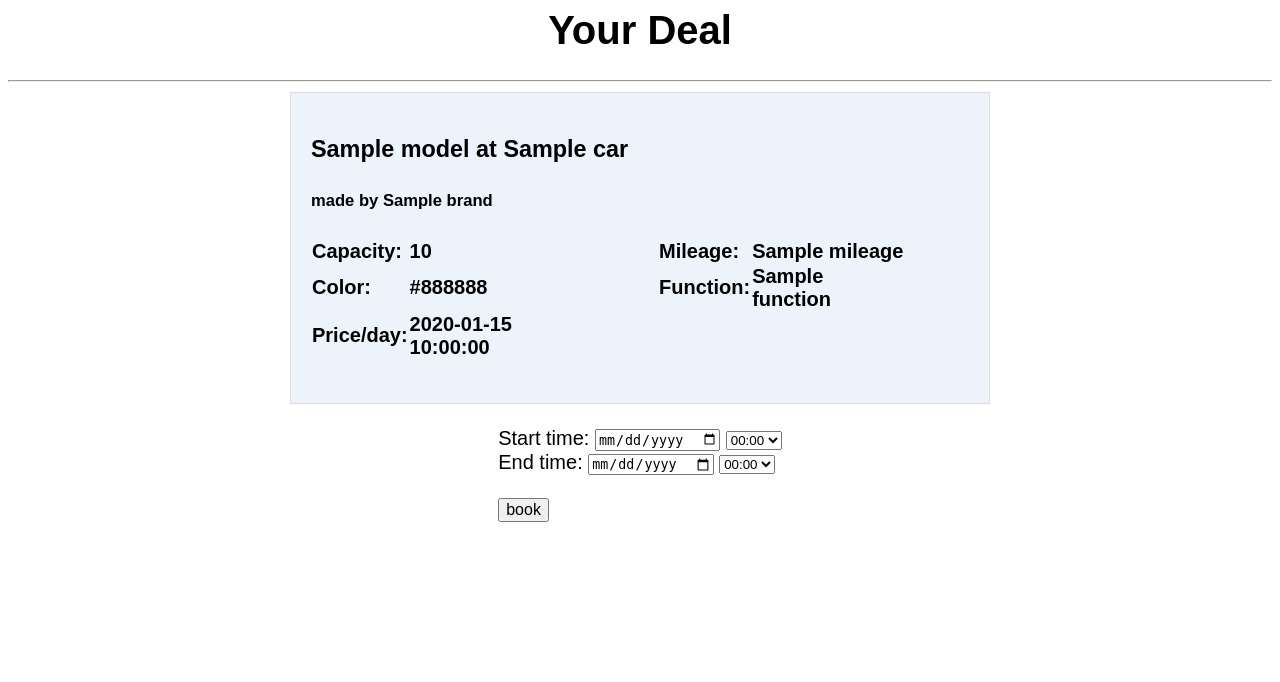
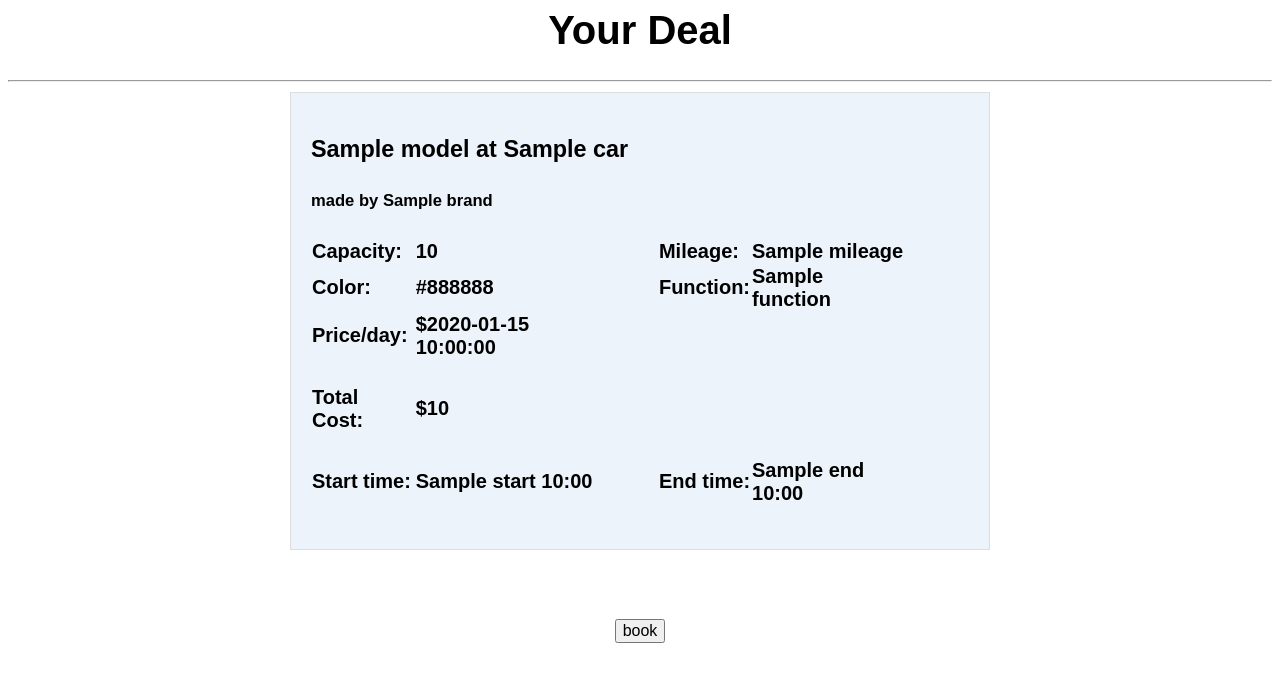
Before and after one commit to ZaneXiao1/COMS4111-proj1-CarRenting, a Flask app: template templates/book.html in a window 1280 px wide. Shown: the top 682 px of the page. Run offline with Flask 3, Linux system fonts and the light colour scheme; the template is opened without the code that fills it: most values are stand-ins (such as "Sample title", 1, 10 or a date in 2020); lists and menus that the app fills with data are empty; parts of the project's set-up code (start-up, migrations or seed data) failed here and were passed over.

Commit message:
cannot change time on book page now

```diff
--- a/server.py
+++ b/server.py
@@ -280,12 +280,27 @@ def book(car_id):
     end = session.get('end')
     startHour = session.get('startHour')
     endHour = session.get('endHour')
+    today = str(date.today())
+    hour = str(datetime.now().hour)
+    if start == None:
+        start = today
+    if end == None:
+        end = today
+    if startHour== None:
+        startHour = hour
+    if endHour == None:
+        endHour = hour
+
+    cursor = g.conn.execute(text("SELECT unit_time_price FROM car C, car_type CT WHERE C.model=CT.model AND C.car_id='" + car_id + "'"))
+    rows = cursor.fetchall()
+    cursor.close()
+    cost = rows[0][0]*(1+(datetime.strptime(end, '%Y-%m-%d') - datetime.strptime(start, '%Y-%m-%d')).days)
 
     cursor = g.conn.execute(text("SELECT car_id, C.model, brand, capacity, mileage, color, function, unit_time_price, office_name FROM car C, car_type CT WHERE C.model=CT.model AND C.car_id='" + car_id + "'"))
     rows = cursor.fetchall()
     cursor.close()
 
-    return render_template('book.html', car=rows[0], start=start, end=end, shour=int(startHour), ehour=int(endHour))
+    return render_template('book.html', car=rows[0], start=start, end=end, shour=int(startHour), ehour=int(endHour), cost=cost)
 
 
 @app.route('/bookConfirmed/<string:car_id>', methods=['POST'])
@@ -294,6 +309,7 @@ def book_confirm(car_id):
     end = request.form.get('end')
     startHour = request.form.get('startHour')
     endHour = request.form.get('endHour')
+    cost = request.form.get('cost')
     if len(startHour) == 1:
         startHour = '0' + startHour
     if len(endHour) == 1:
@@ -325,10 +341,13 @@ def book_confirm(car_id):
     if params["id"][:4] != id_start[:4]:
         return render_template('error.html', message="Reservation id overflow for that month!")
 
-    cursor = g.conn.execute(text("SELECT unit_time_price FROM car C, car_type CT WHERE C.model=CT.model AND C.car_id='" + car_id + "'"))
-    rows = cursor.fetchall()
-    cursor.close()
-    params["cost"] = rows[0][0]*(1+(datetime.strptime(end, '%Y-%m-%d') - datetime.strptime(start, '%Y-%m-%d')).days)
+    if cost == None or cost == '':
+        cursor = g.conn.execute(text("SELECT unit_time_price FROM car C, car_type CT WHERE C.model=CT.model AND C.car_id='" + car_id + "'"))
+        rows = cursor.fetchall()
+        cursor.close()
+        params["cost"] = rows[0][0]*(1+(datetime.strptime(end, '%Y-%m-%d') - datetime.strptime(start, '%Y-%m-%d')).days)
+    else:
+        params["cost"] = cost
 
     insert_table_command = """INSERT INTO reservation VALUES ((:id), (:start), (:end), (:cost), (:car_id), (:user_id))"""
     g.conn.execute(text(insert_table_command), params)
--- a/templates/book.html
+++ b/templates/book.html
@@ -32,13 +32,23 @@
   <div class="car_info">
     <h3>{{car.model}} at {{car.office_name}}</h3> <h5>made by {{car.brand}}</h5>
     <table border="0">
-        <th>Capacity:</th><th>{{car.capacity}}</th><th>&emsp;&emsp;&emsp;</th>
-        <th>Mileage:</th><th>{{car.mileage}}</th><th>&emsp;&emsp;&emsp;</th>
+        <th>Capacity:</th><th>{{car.capacity}}</th><th>&emsp;&emsp;</th>
+        <th>Mileage:</th><th>{{car.mileage}}</th><th>&emsp;&emsp;</th>
         <tr>
-        <th>Color:</th><th>{{car.color}}</th><th>&emsp;&emsp;&emsp;</th>
-        <th>Function:</th><th>{{car.function}}</th><th>&emsp;&emsp;&emsp;</th>
-        <tr>
-        <th>Price/day:</th><th>{{car.unit_time_price}}</th><th>&emsp;&emsp;&emsp;</th>
+        <th>Color:</th><th>{{car.color}}</th><th>&emsp;&emsp;</th>
+        <th>Function:</th><th>{{car.function}}</th><th>&emsp;&emsp;</th>
+      </tr><tr>
+        <th>Price/day:</th><th>${{car.unit_time_price}}</th><th>&emsp;&emsp;</th>
+      </tr><tr>
+        <th>&emsp;</th>
+      </tr><tr>
+        <th>Total Cost:</th><th>${{cost}}</th><th>&emsp;&emsp;</th>
+      </tr><tr>
+        <th>&emsp;</th>
+      </tr><tr>
+        <th>Start time:</th><th>{% if start is defined %}{{start}}{% else %}{{today}}{% endif %} {{ "{:02d}:00".format(shour) }}</th><th>&emsp;&emsp;&emsp;</th>
+        <th>End time:</th><th>{% if start is defined %}{{end}}{% else %}{{today}}{% endif %} {{ "{:02d}:00".format(ehour) }}</th><th>&emsp;&emsp;&emsp;</th>
+      </tr>
     </table>
     <br>
   </div>
@@ -46,21 +56,11 @@
   <div class="option_area" >
     <!-- method="POST" action="/" -->
     <form method="POST" action="/bookConfirmed/{{car.car_id}}">
-        Start time:
-        <input type="date" name="start" value="{% if start is defined %}{{start}}{% else %}{{today}}{% endif %}"/>
-        <select name="startHour">
-          {% for i in range(0, 24) %}
-            <option value="{{ i }}" {% if i == shour %} selected {% endif %}>{{ "{:02d}:00".format(i) }}</option>
-          {% endfor %}
-        </select>
-        <br>
-        End time:
-        <input type="date" name="end" value="{% if end is defined %}{{end}}{% else %}{{today}}{% endif %}"/>
-        <select name="endHour">
-          {% for i in range(0, 24) %}
-            <option value="{{ i }}" {% if i == ehour %} selected {% endif %}>{{ "{:02d}:00".format(i) }}</option>
-          {% endfor %}
-        </select>
+        <input type="hidden" name="start" value="{% if start is defined %}{{start}}{% else %}{{today}}{% endif %}">
+        <input type="hidden" name="startHour" value="{{shour}}">
+        <input type="hidden" name="end" value="{% if end is defined %}{{end}}{% else %}{{today}}{% endif %}">
+        <input type="hidden" name="endHour" value="{{ehour}}">
+        <input type="hidden" name="cost" value="{{cost}}">
         <!-- <br>
         <br>
         Insurance:
```
